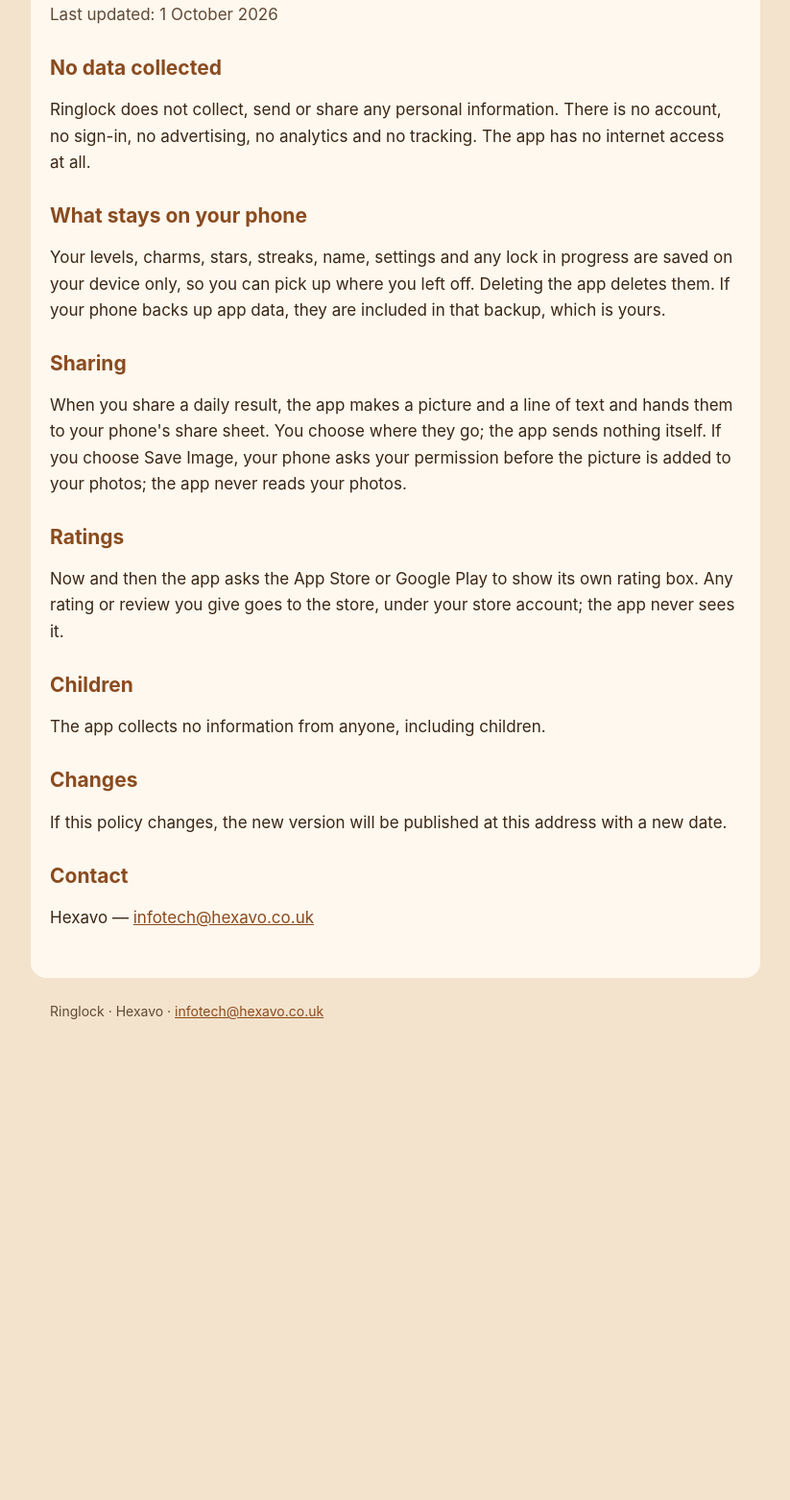
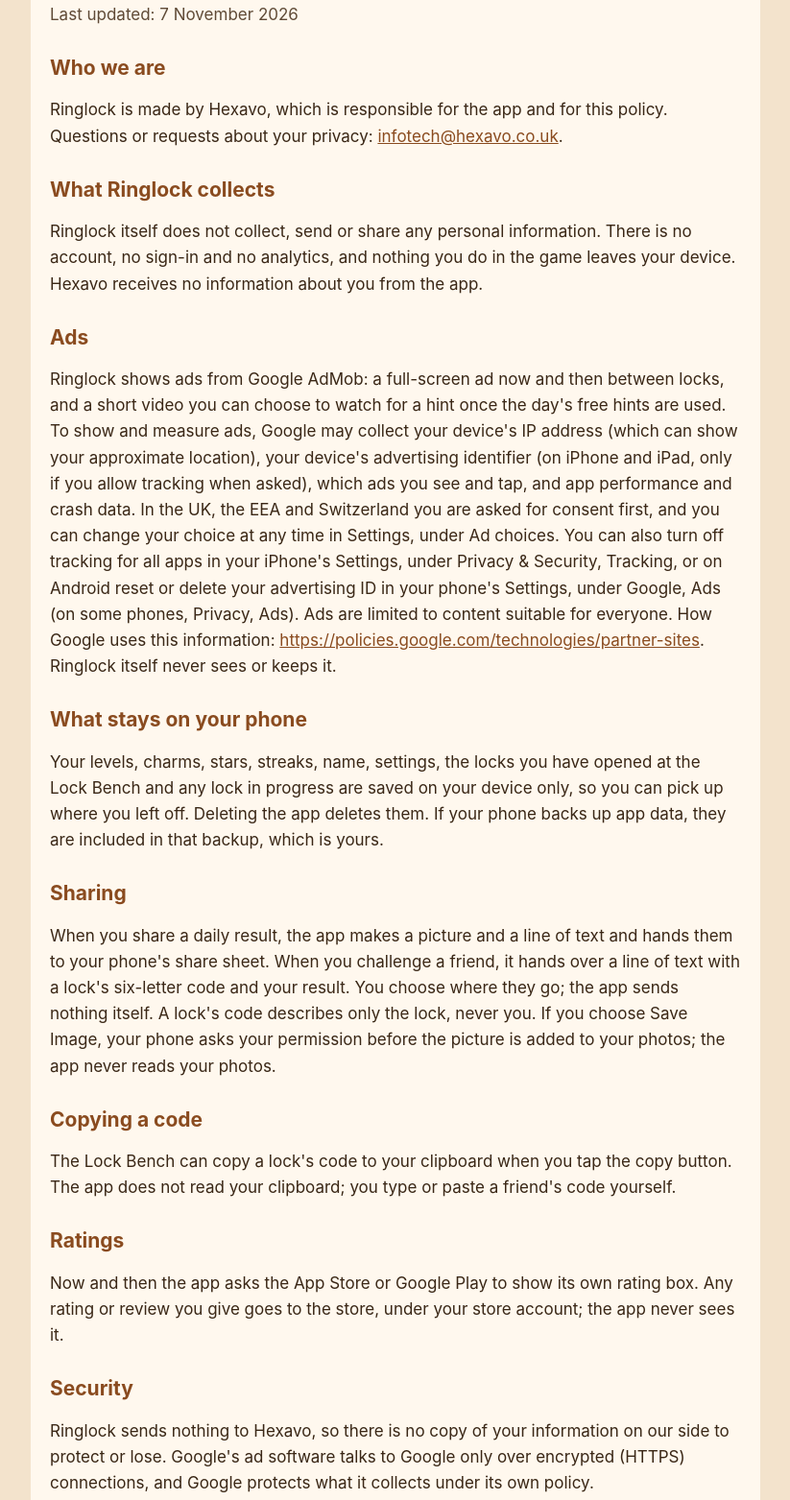
Before and after one commit to Roshan7211/ringlock-legal, a plain HTML site: page privacy.html in a window 1280 px wide. Shown: the part 237-1800 px from the top of the page at 96% size, without its empty margins (228-1051 px from the left). Before the commit the page ends 1343 px from the top, so only its background shows below. Drawn offline with Linux system fonts and the light colour scheme.

Commit message:
Privacy policy and support page for Ringlock with Google AdMob ads
Co-Authored-By: Claude Opus 5.5 <noreply@anthropic.com>

```diff
--- a/privacy.html
+++ b/privacy.html
@@ -35,19 +35,29 @@ footer { color: var(--soft); font-size: 14px; padding: 24px 20px 40px; }
 </header>
 <main>
 <h1>Privacy Policy</h1>
-<p class="meta">Last updated: 1 October 2026</p>
-<h2>No data collected</h2>
-<p>Ringlock does not collect, send or share any personal information. There is no account, no sign-in, no advertising, no analytics and no tracking. The app has no internet access at all.</p>
+<p class="meta">Last updated: 7 November 2026</p>
+<h2>Who we are</h2>
+<p>Ringlock is made by Hexavo, which is responsible for the app and for this policy. Questions or requests about your privacy: <a href="mailto:infotech@hexavo.co.uk">infotech@hexavo.co.uk</a>.</p>
+<h2>What Ringlock collects</h2>
+<p>Ringlock itself does not collect, send or share any personal information. There is no account, no sign-in and no analytics, and nothing you do in the game leaves your device. Hexavo receives no information about you from the app.</p>
+<h2>Ads</h2>
+<p>Ringlock shows ads from Google AdMob: a full-screen ad now and then between locks, and a short video you can choose to watch for a hint once the day&#x27;s free hints are used. To show and measure ads, Google may collect your device&#x27;s IP address (which can show your approximate location), your device&#x27;s advertising identifier (on iPhone and iPad, only if you allow tracking when asked), which ads you see and tap, and app performance and crash data. In the UK, the EEA and Switzerland you are asked for consent first, and you can change your choice at any time in Settings, under Ad choices. You can also turn off tracking for all apps in your iPhone&#x27;s Settings, under Privacy &amp; Security, Tracking, or on Android reset or delete your advertising ID in your phone&#x27;s Settings, under Google, Ads (on some phones, Privacy, Ads). Ads are limited to content suitable for everyone. How Google uses this information: <a href="https://policies.google.com/technologies/partner-sites">https://policies.google.com/technologies/partner-sites</a>. Ringlock itself never sees or keeps it.</p>
 <h2>What stays on your phone</h2>
-<p>Your levels, charms, stars, streaks, name, settings and any lock in progress are saved on your device only, so you can pick up where you left off. Deleting the app deletes them. If your phone backs up app data, they are included in that backup, which is yours.</p>
+<p>Your levels, charms, stars, streaks, name, settings, the locks you have opened at the Lock Bench and any lock in progress are saved on your device only, so you can pick up where you left off. Deleting the app deletes them. If your phone backs up app data, they are included in that backup, which is yours.</p>
 <h2>Sharing</h2>
-<p>When you share a daily result, the app makes a picture and a line of text and hands them to your phone's share sheet. You choose where they go; the app sends nothing itself. If you choose Save Image, your phone asks your permission before the picture is added to your photos; the app never reads your photos.</p>
+<p>When you share a daily result, the app makes a picture and a line of text and hands them to your phone&#x27;s share sheet. When you challenge a friend, it hands over a line of text with a lock&#x27;s six-letter code and your result. You choose where they go; the app sends nothing itself. A lock&#x27;s code describes only the lock, never you. If you choose Save Image, your phone asks your permission before the picture is added to your photos; the app never reads your photos.</p>
+<h2>Copying a code</h2>
+<p>The Lock Bench can copy a lock&#x27;s code to your clipboard when you tap the copy button. The app does not read your clipboard; you type or paste a friend&#x27;s code yourself.</p>
 <h2>Ratings</h2>
 <p>Now and then the app asks the App Store or Google Play to show its own rating box. Any rating or review you give goes to the store, under your store account; the app never sees it.</p>
+<h2>Security</h2>
+<p>Ringlock sends nothing to Hexavo, so there is no copy of your information on our side to protect or lose. Google&#x27;s ad software talks to Google only over encrypted (HTTPS) connections, and Google protects what it collects under its own policy.</p>
+<h2>Your choices and deleting your data</h2>
+<p>Ringlock keeps nothing about you on any server, so there is nothing for us to hold or delete: your game data exists only on your device, and deleting the app removes it. To withdraw consent for personalised ads at any time, use Ad choices in the game&#x27;s Settings (where shown), or switch off tracking for Ringlock in your iPhone&#x27;s Settings, under Privacy &amp; Security, Tracking, or on Android delete your advertising ID in your phone&#x27;s Settings, under Google, Ads. Information Google collects to show ads is kept and deleted under Google&#x27;s own policy; you can review and manage it at <a href="https://myadcenter.google.com">https://myadcenter.google.com</a> and <a href="https://policies.google.com/privacy">https://policies.google.com/privacy</a>. Under UK and EU data protection law you have the right to access, correct or erase your personal data, to object to its use and to withdraw consent; write to <a href="mailto:infotech@hexavo.co.uk">infotech@hexavo.co.uk</a> and we will answer within one month. You can also complain to the UK Information Commissioner&#x27;s Office (<a href="https://ico.org.uk">https://ico.org.uk</a>) or your local data protection authority.</p>
 <h2>Children</h2>
-<p>The app collects no information from anyone, including children.</p>
+<p>Ringlock is not directed at children, and Ringlock itself collects no information from anyone, including children.</p>
 <h2>Changes</h2>
-<p>If this policy changes, the new version will be published at this address with a new date.</p>
+<p>If this policy changes, the new version will be published at the same address with a new date.</p>
 <h2>Contact</h2>
 <p>Hexavo — <a href="mailto:infotech@hexavo.co.uk">infotech@hexavo.co.uk</a></p>
 </main>
```
Also changed, not shown: index.html (+10 -10 lines).
